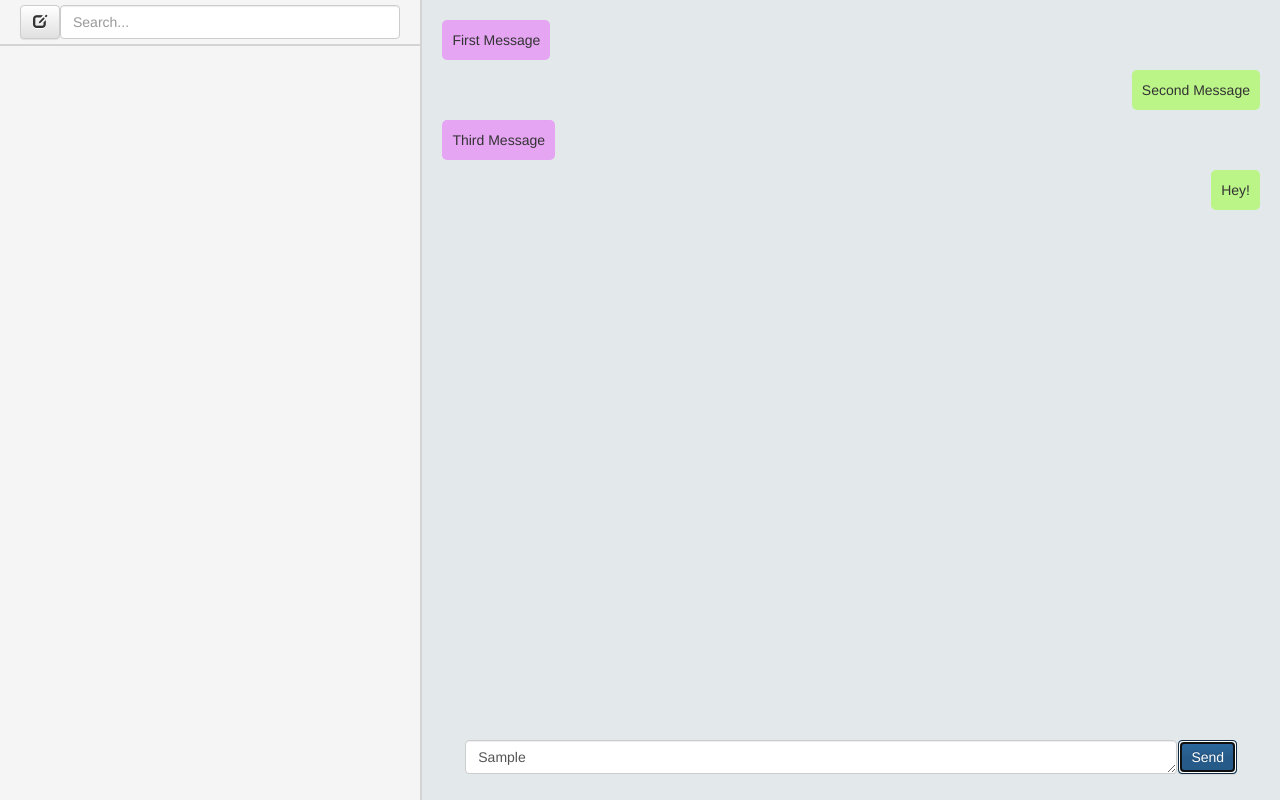
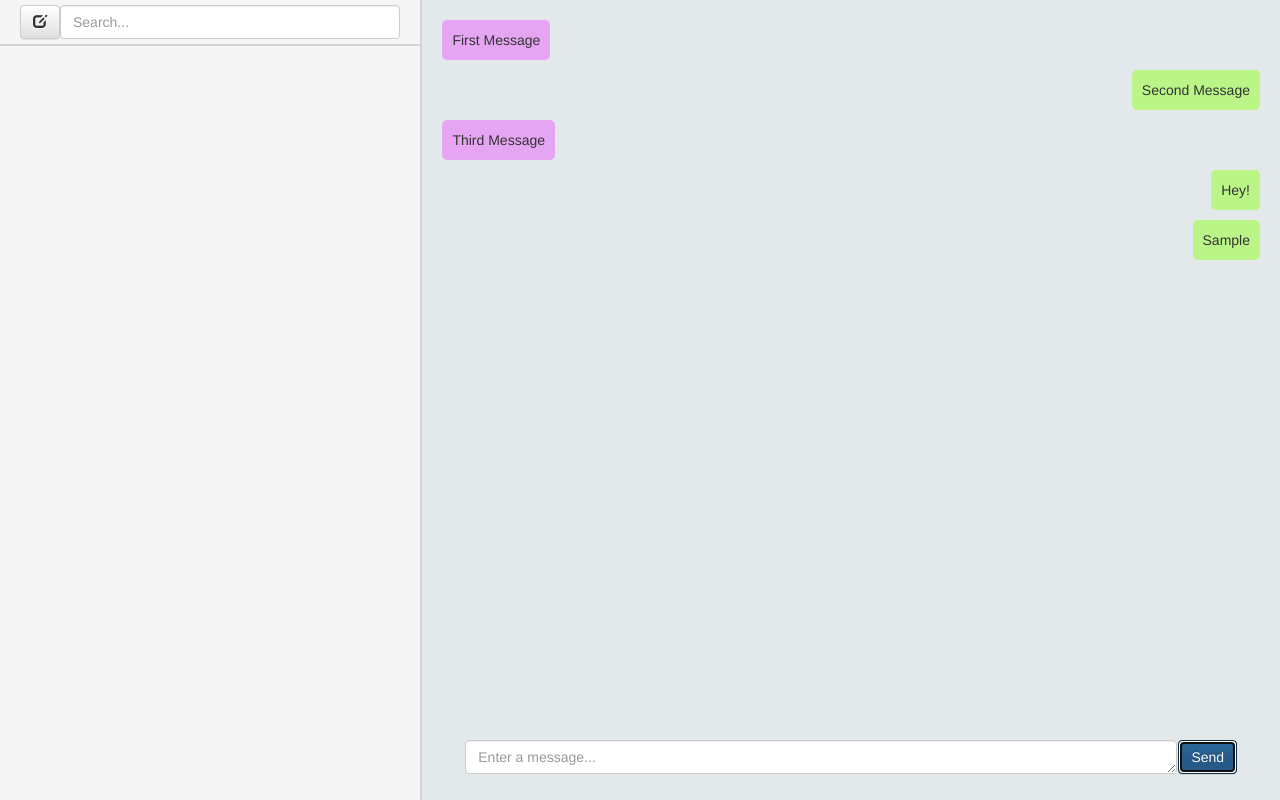
Before and after one commit to mshc/FrontEndChat, a plain HTML site: page index.html in a window 1280 px wide. Both pictures are taken after typing "Sample" into the empty fields and a click on the button "Send". Drawn offline with nearby package versions, Linux system fonts and the light colour scheme.

Commit message:
build new bubbles on submission

```diff
--- a/index.html
+++ b/index.html
@@ -5,7 +5,7 @@
     <meta charset="utf-8">
     <title>Messages</title>
     <link rel="stylesheet" href="./css/style.css" charset="utf-8">
-
+    <script type="text/javascript" src="./js/chat.js"></script>
     <!-- jQuery -->
     <script src="./js/jquery-2.1.4.min.js"></script>
 
@@ -59,5 +59,9 @@
       </div>
 
     </div>
+
+    <script type="text/javascript">
+      var client = new Chat({ $el: $("#chat-client") });
+    </script>
   </body>
 </html>
--- a/js/chat.js
+++ b/js/chat.js
@@ -10,7 +10,13 @@
 
   Chat.prototype.submit = function (event) {
     event.preventDefault();
-    debugger;
+    var inputArea = this.$el.find(".new-message>textarea");
+    var input = inputArea.val();
+    if (input) {
+      var bubble = $("<div>").addClass("current-user-message").text(input);
+      this.$el.find(".current-conversation").append(bubble);
+      inputArea.val("");
+    }
   };
 
   Chat.prototype.bindEvents = function () {
```
